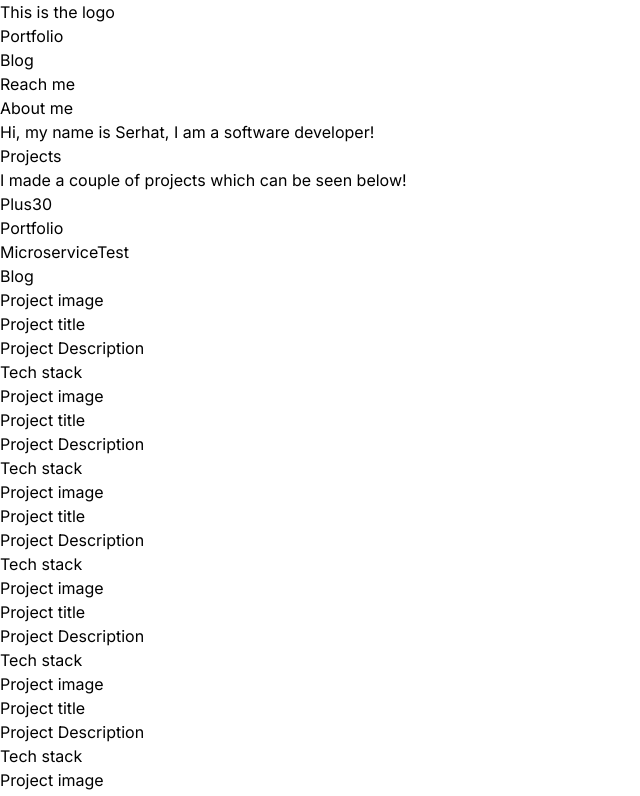
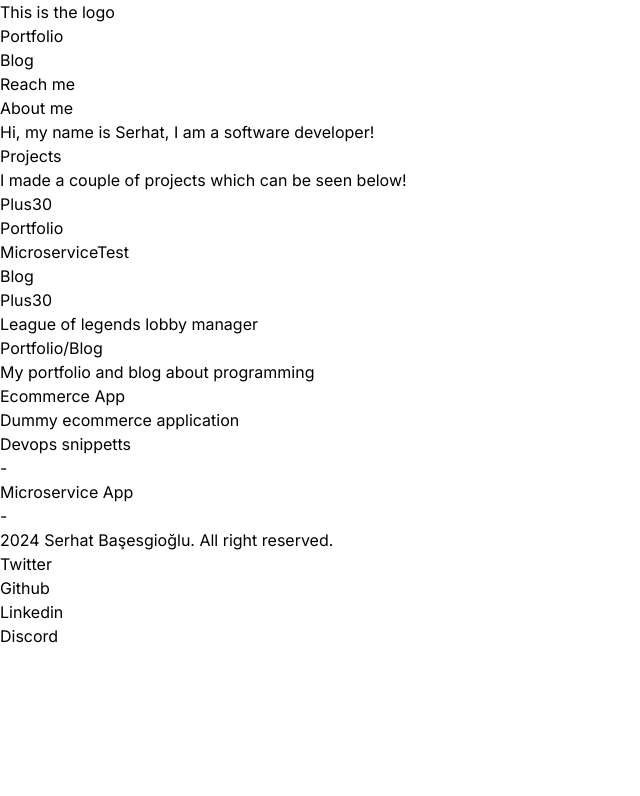
Before and after one commit to SerhatBasesgioglu/portfolio, a Next.js app in the folder frontend/: page / in a window 1280 px wide. Shown: the top 796 px of the page, without its empty margins (0-640 px from the left). Built offline with nearby package versions, Linux system fonts and the light colour scheme.

Commit message:
add parameters to card, update project content

```diff
--- a/frontend/src/components/ProjectCard.jsx
+++ b/frontend/src/components/ProjectCard.jsx
@@ -1,10 +1,8 @@
-const ProjectCard = () => {
+const ProjectCard = ({ title, description }) => {
   return (
     <div>
-      <p>Project image</p>
-      <p>Project title</p>
-      <p>Project Description</p>
-      <p>Tech stack</p>
+      <p>{title}</p>
+      <p>{description}</p>
     </div>
   );
 };
--- a/frontend/src/components/ProjectList.jsx
+++ b/frontend/src/components/ProjectList.jsx
@@ -1,11 +1,33 @@
 const { default: ProjectCard } = require("./ProjectCard");
 
 const ProjectList = () => {
-  const projects = [1, 2, 3, 4, 5, 6];
+  const projects = [
+    {
+      title: "Plus30",
+      description: "League of legends lobby manager",
+    },
+    {
+      title: "Portfolio/Blog",
+      description: "My portfolio and blog about programming",
+    },
+    {
+      title: "Ecommerce App",
+      description: "Dummy ecommerce application",
+    },
+    {
+      title: "Devops snippetts",
+      description: "-",
+    },
+    {
+      title: "Microservice App",
+      description: "-",
+    },
+  ];
+
   return (
     <div className="grid grid-cols-3 gap-y-20">
-      {projects.map((_, index) => (
-        <ProjectCard key={index} />
+      {projects.map((project, index) => (
+        <ProjectCard key={index} {...project} />
       ))}
     </div>
   );
```
